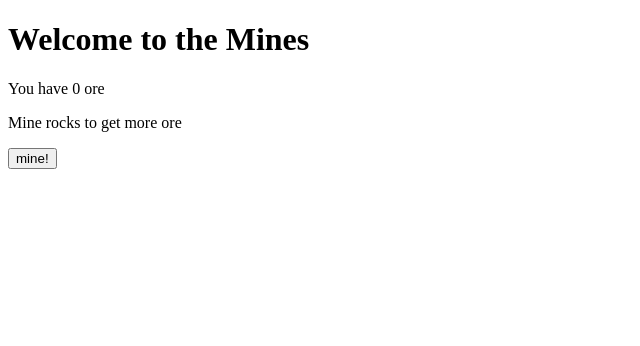
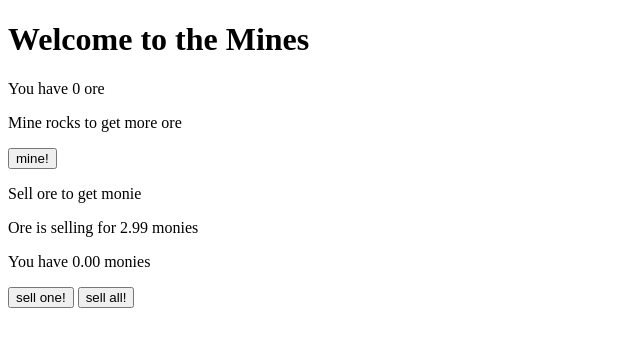
Before and after one commit to crimeanimal/mining-game, a SvelteKit app: page / in a window 1280 px wide. Shown: the top 346 px of the page, without its empty margins (0-640 px from the left). Built offline with nearby package versions, Linux system fonts and the light colour scheme.

Commit message:
Added ability to sell ore

```diff
--- /dev/null
+++ b/src/lib/stores/monie.js
@@ -0,0 +1,3 @@
+import { writable } from 'svelte/store';
+
+export const monieStore = writable(0.00);
--- a/src/lib/stores/ore.js
+++ b/src/lib/stores/ore.js
@@ -1,3 +1,5 @@
 import { writable } from 'svelte/store';
 
-export const oreStore = writable(0);
+export const oreTotalStore = writable(0);
+
+export const orePriceStore = writable(2.99);
--- a/src/routes/+page.svelte
+++ b/src/routes/+page.svelte
@@ -1,15 +1,45 @@
 <script>
-    import { oreStore } from '$lib/stores/ore.js';
+    import { oreTotalStore, orePriceStore } from '$lib/stores/ore.js';
+    import { monieStore } from '$lib/stores/monie';
 
     let ore=0;
-	oreStore.subscribe((value) => {
+	oreTotalStore.subscribe((value) => {
 		ore = value;
+	});
+
+    let orePrice = 0
+    orePriceStore.subscribe((value) => {
+		orePrice = value;
 	});
 
 
     async function mine() {
-        oreStore.update((currentOre) => {
+        oreTotalStore.update((currentOre) => {
             return currentOre + 1
+        })
+    }
+
+    let monie=0;
+	monieStore.subscribe((value) => {
+		monie = value;
+	});
+
+
+    async function sellAllOre() {
+        monieStore.update((currentMonie) => {
+            return currentMonie + (orePrice * ore)
+        })
+        oreTotalStore.update((currentOre) => {
+            return 0
+        })
+    }
+
+    async function sellOneOre() {
+        monieStore.update((currentMonie) => {
+            return currentMonie + orePrice
+        })
+        oreTotalStore.update((currentOre) => {
+            return currentOre - 1
         })
     }
 </script>
@@ -19,3 +49,10 @@
 <p>Mine rocks to get more ore</p>
 
 <button on:click={mine}>mine!</button>
+
+<p>Sell ore to get monie</p>
+<p>Ore is selling for {orePrice} monies</p>
+<p>You have {monie.toFixed(2)} monies</p>
+
+<button on:click={sellOneOre}>sell one!</button>
+<button on:click={sellAllOre}>sell all!</button>
```
